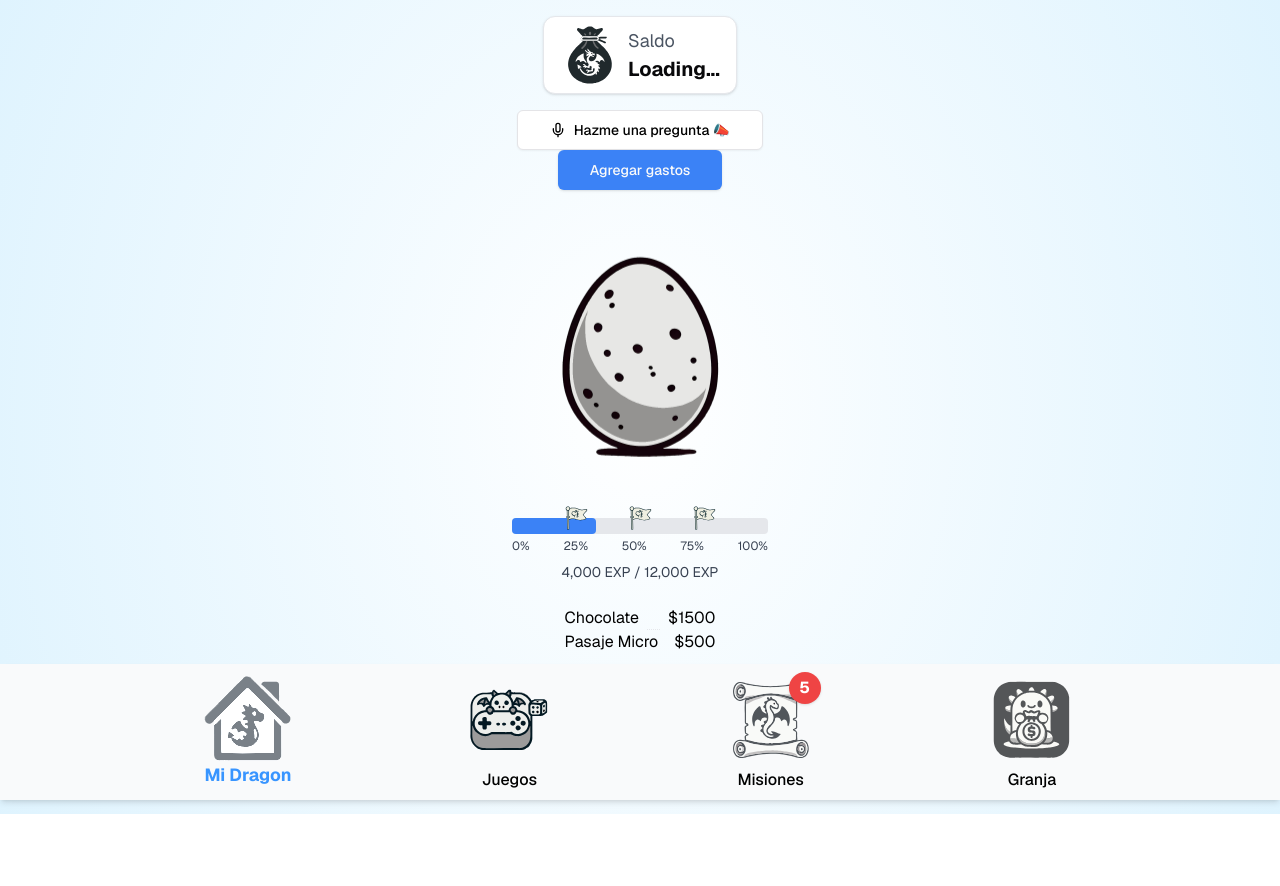
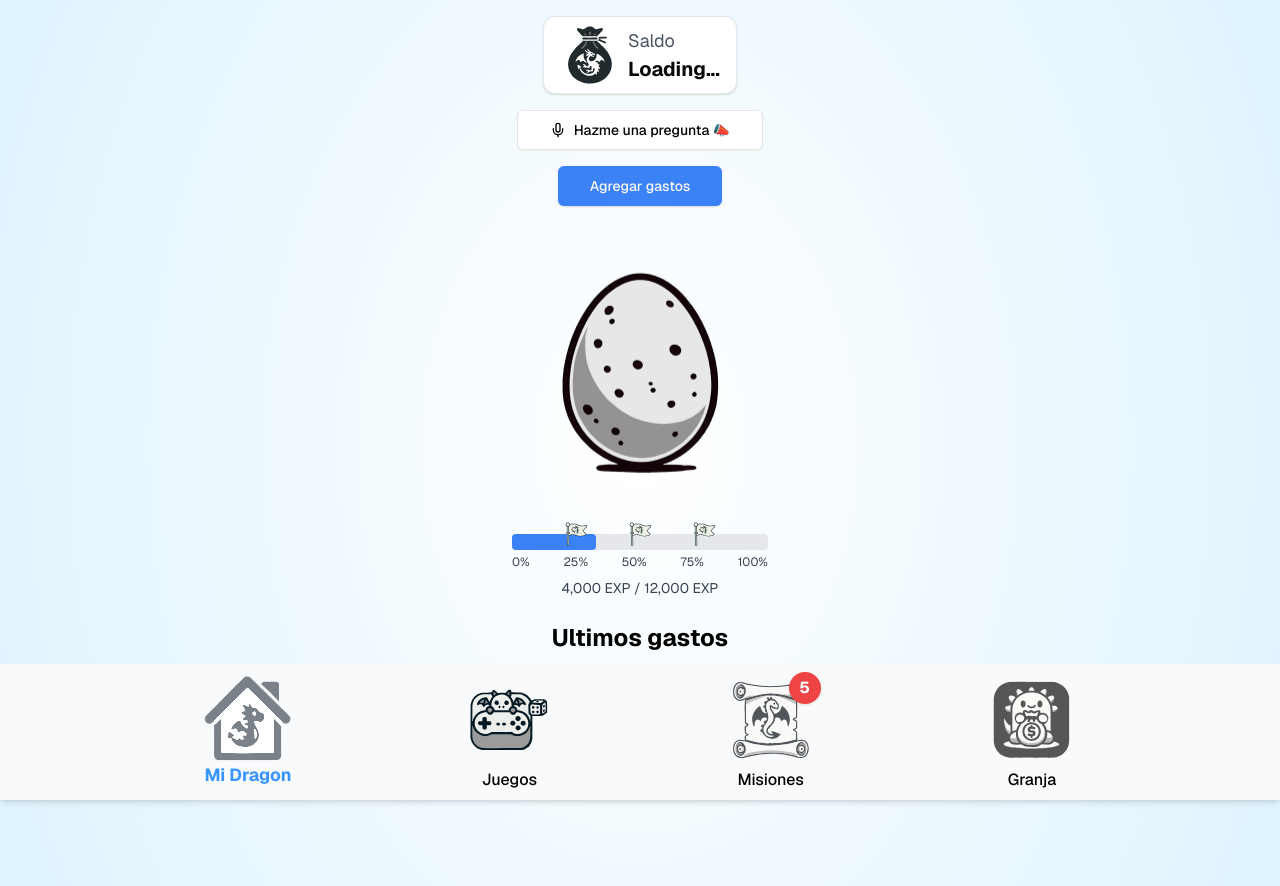
Before and after one commit to diegocostares/hackathon-platanus, a Next.js app in the folder frontend/: page /dragon in a window 1280 px wide. Before the commit the page ends 814 px from the top, so only its background shows below. Built offline with nearby package versions, Linux system fonts and the light colour scheme; no server answers.

Commit message:
Added title in previos spendings

```diff
--- a/frontend/app/(game)/dragon/page.tsx
+++ b/frontend/app/(game)/dragon/page.tsx
@@ -14,7 +14,6 @@ export default function DragonPage() {
     { name: "Pasaje Micro", price: 500 },
   ]);
 
-
   return (
     <>
       {/* Header */}
@@ -28,7 +27,6 @@ export default function DragonPage() {
           <VoiceAssistant />
         </div>
       </header>
-
 
       {/* Main Content */}
       <main className="flex-1 flex flex-col justify-center items-center px-4">
@@ -146,6 +144,7 @@ export default function DragonPage() {
           </div>
 
           {/* List of Purchased Items */}
+          <h2 className="text-2xl font-bold">Ultimos gastos</h2>
           <ul className="list-none mb-40">
             {items.map((item, index) => (
               <li key={index} className="flex flex-wrap">
--- a/frontend/components/dragonVoice.tsx
+++ b/frontend/components/dragonVoice.tsx
@@ -59,7 +59,7 @@ export default function VoiceAssistant() {
         variant="outline"
         size="lg"
         onClick={handleVoiceInput}
-        className="flex items-center gap-2"
+        className="flex items-center gap-2 mb-4"
         disabled={isListening || isLoading}
       >
         <Mic className="w-6 h-6" />
```
